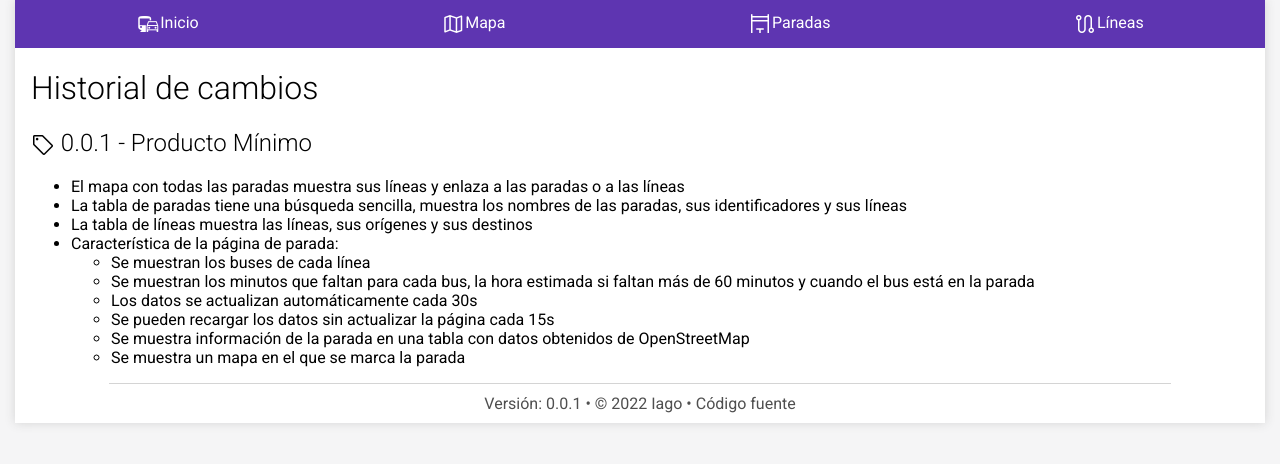
After one commit to delthia/bus-coruna-api, a Flask app: page /cambios in a window 1280 px wide. The commit adds this page. Shown: the top 464 px of the page. Run offline with Flask 2, Linux system fonts and the light colour scheme.

Commit message:
Página de cambios

```diff
--- a/transport/routes.py
+++ b/transport/routes.py
@@ -59,6 +59,10 @@ def linea(id_linea):
 def fuente():
     return render_template('fuente.html', title='Fuente del proyecto')
 
+@app.route("/cambios")
+def changelog():
+    return render_template('changelog.html', title='Cambios recientes')
+
 # API
 @app.route("/api/linea/<int:id_linea>")
 def api_linea(id_linea):
--- /dev/null
+++ b/transport/templates/changelog.html
@@ -0,0 +1,19 @@
+{% extends "disposicion.html" %}
+{% block content %}
+    <h1>Historial de cambios</h1>
+    <h2 id="0.0.1"><span class="material-symbols-outlined" style="vertical-align: middle">sell</span> 0.0.1 - Producto Mínimo</h2>
+    <p><ul>
+        <li>El mapa con todas las paradas muestra sus líneas y enlaza a las paradas o a las líneas</li>
+        <li>La tabla de paradas tiene una búsqueda sencilla, muestra los nombres de las paradas, sus identificadores y sus líneas</li>
+        <li>La tabla de líneas muestra las líneas, sus orígenes y sus destinos</li>
+        <li>Característica de la página de parada:</li>
+        <ul>
+            <li>Se muestran los buses de cada línea</li>
+            <li>Se muestran los minutos que faltan para cada bus, la hora estimada si faltan más de 60 minutos y cuando el bus está en la parada</li>
+            <li>Los datos se actualizan automáticamente cada 30s</li>
+            <li>Se pueden recargar los datos sin actualizar la página cada 15s</li>
+            <li>Se muestra información de la parada en una tabla con datos obtenidos de OpenStreetMap</li>
+            <li>Se muestra un mapa en el que se marca la parada</li>
+        </ul>
+    </ul></p>
+{% endblock content %}
--- a/transport/templates/disposicion.html
+++ b/transport/templates/disposicion.html
@@ -32,6 +32,6 @@
     </header>
     <div class="contenido">{% block content %}{% endblock content %}</div>
 
-    <footer>Versión: 0.0.1 • &copy; 2022 Iago • <a href="{{ url_for('fuente') }}">Código fuente</a></footer>
+    <footer><a href="{{ url_for('changelog') }}"> Versión: 0.0.1</a> • &copy; 2022 Iago • <a href="{{ url_for('fuente') }}">Código fuente</a></footer>
 </body>
 </html>
```
